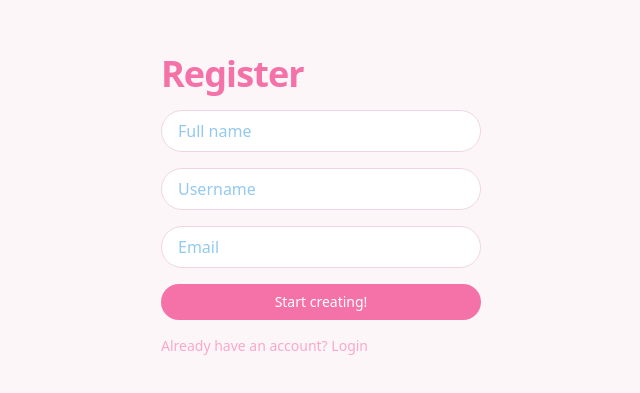
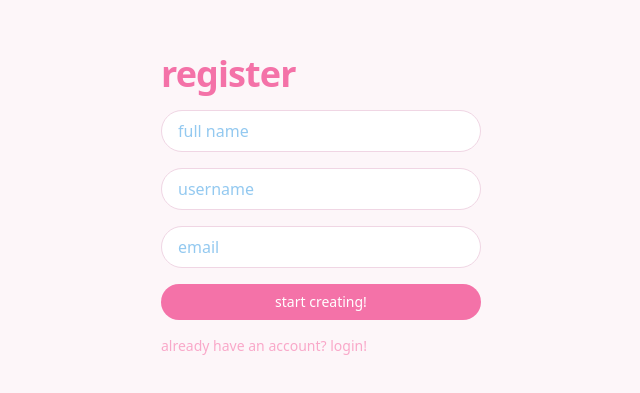
Before and after one commit to judeottilie-tech/capstone, a React (Vite) app in the folder capstone/: page /register in a window 1280 px wide. Shown: the part 195-588 px from the top of the page, without its empty margins (319-959 px from the left). Built offline with nearby package versions, Linux system fonts and the light colour scheme.

Commit message:
fixed register needing inputs, it was allowing me to press the button and enter the site with no inputs, fixed now

```diff
--- a/capstone/src/components/auth/Login.jsx
+++ b/capstone/src/components/auth/Login.jsx
@@ -27,7 +27,7 @@ export const Login = () => {
         )
         navigate("/dashboard")
       } else {
-        window.alert("Invalid login")
+        window.alert("invalid login :(")
       }
     })
   }
@@ -38,7 +38,7 @@ export const Login = () => {
         <h1 className="text-5xl font-bold tracking-tight text-pink-main">
           portfol.io
         </h1>
-        <p className="text-pink-main text-sm">Please sign in</p>
+        <p className="text-pink-main text-sm"></p>
         <form onSubmit={handleLogin} className="flex flex-col gap-3">
           <div className="flex gap-2">
             <input
@@ -46,7 +46,7 @@ export const Login = () => {
               type="email"
               value={email}
               onChange={(event) => setEmail(event.target.value)}
-              placeholder="Email address"
+              placeholder="email address"
               required
               autoFocus
             />
@@ -54,16 +54,19 @@ export const Login = () => {
               type="submit"
               className="bg-pink-main text-white rounded-pill px-4 py-2 text-sm hover:bg-pink-mid whitespace-nowrap transition-colors"
             >
-              Sign in!
+              sign in!
             </button>
           </div>
         </form>
+        <p className="text-sm text-pink-mid hover:text-pink-main transition-colors">
+        not a member yet?{" "}
         <Link
           className="text-sm text-pink-mid hover:text-blue-main transition-colors"
           to="/register"
         >
-          Not a member yet? Click here to register!
+           click here to register!
         </Link>
+        </p>
       </div>
     </div>
   )
--- a/capstone/src/components/auth/Register.jsx
+++ b/capstone/src/components/auth/Register.jsx
@@ -14,12 +14,16 @@ export const Register = () => {
     profileLink: "",
   })
 
-  const registerNewArtist = () => {
-    const newArtist = {
-      ...artist,
+  const registerNewArtist = (event) => {
+    event.preventDefault()
+
+    // checking it before calling createArtist, if empty it stops
+    if (!artist.fullName || !artist.username || !artist.email) {
+      window.alert("please fill out all fields!")
+      return
     }
 
-    createArtist(newArtist).then((createdArtist) => {
+    createArtist(artist).then((createdArtist) => {
       if (createdArtist.hasOwnProperty("id")) {
         localStorage.setItem(
           "portfolio_artist",
@@ -28,7 +32,6 @@ export const Register = () => {
             username: createdArtist.username,
           }),
         )
-
         navigate("/dashboard")
       }
     })
@@ -38,12 +41,14 @@ export const Register = () => {
     <div className="min-h-screen w-full flex items-center justify-center bg-neutral-soft">
       <div className="flex flex-col gap-4 w-80">
         <h2 className="text-4xl font-bold tracking-tight text-pink-main">
-      Register
+          register
         </h2>
+        <form onSubmit={registerNewArtist} className="flex flex-col gap-4">
           <input
             className="border border-neutral-border rounded-pill px-4 py-2 placeholder:text-blue-mid text-blue-dark flex-1 min-w-0 outline-none focus:border-pink-main bg-white"
             type="text"
-        placeholder="Full name"
+            placeholder="full name"
+            required
             onChange={(event) =>
               setArtist({ ...artist, fullName: event.target.value })
             }
@@ -51,7 +56,8 @@ export const Register = () => {
           <input
             className="border border-neutral-border rounded-pill px-4 py-2 placeholder:text-blue-mid text-blue-dark flex-1 min-w-0 outline-none focus:border-pink-main bg-white"
             type="text"
-        placeholder="Username"
+            placeholder="username"
+            required
             onChange={(event) =>
               setArtist({ ...artist, username: event.target.value })
             }
@@ -59,26 +65,28 @@ export const Register = () => {
           <input
             className="border border-neutral-border rounded-pill px-4 py-2 placeholder:text-blue-mid text-blue-dark flex-1 min-w-0 outline-none focus:border-pink-main bg-white"
             type="email"
-        placeholder="Email"
+            placeholder="email"
+            required
             onChange={(event) =>
               setArtist({ ...artist, email: event.target.value })
             }
           />
 
           <button
+            type="submit"
             className="bg-pink-main text-white rounded-pill px-4 py-2 text-sm hover:bg-pink-mid whitespace-nowrap transition-colors"
-        onClick={registerNewArtist}
           >
-        Start creating!
+            start creating!
           </button>
+        </form>
 
-      <p className="text-sm text-pink-mid hover:text-blue-main transition-colors">
-        Already have an account?{" "}
+        <p className="text-sm text-pink-mid hover:text-pink-main transition-colors">
+          already have an account?{" "}
           <Link
             className="text-sm text-pink-mid hover:text-blue-main transition-colors"
             to="/login"
           >
-          Login
+            login!
           </Link>
         </p>
       </div>
--- a/capstone/src/components/dashboard/AddCommission.jsx
+++ b/capstone/src/components/dashboard/AddCommission.jsx
@@ -165,7 +165,7 @@ export const AddCommission = ({ currentArtist }) => {
             type="submit"
             className="bg-pink-main text-white rounded-pill px-4 py-2 hover:bg-pink-mid transition mt-2"
           >
-            Create Commission
+            create commission
           </button>
         </form>
       </div>
```
Also changed, not shown: 1 other file (tests, documents, lock files or other folders). Lines whose indentation alone changed are shown as unchanged.
